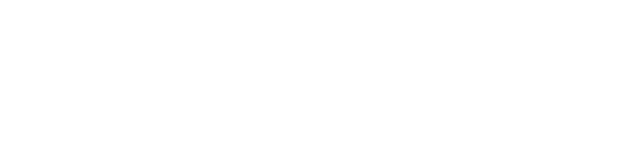
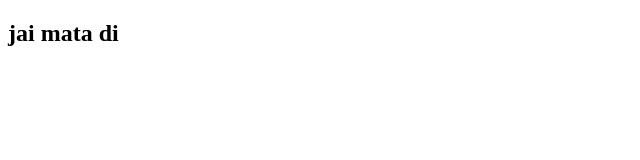
Before and after one commit to kunaldesign/Christmas-Mood-2021, a plain HTML site: page index.html in a window 1280 px wide. Shown: the whole page, without its empty margins (0-640 px from the left). Drawn offline with Linux system fonts and the light colour scheme.

Commit message:
jai mata di

```diff
--- a/index.html
+++ b/index.html
@@ -8,7 +8,7 @@
     <link rel="shortcut icon" href="icon.png" type="image/x-icon">
     <title>Christmas Mood 2021</title>
 </head>
-<body>
+<body><h2>jai mata di</h2>
 
 <script src="script.js"></script>
 </body>
```
